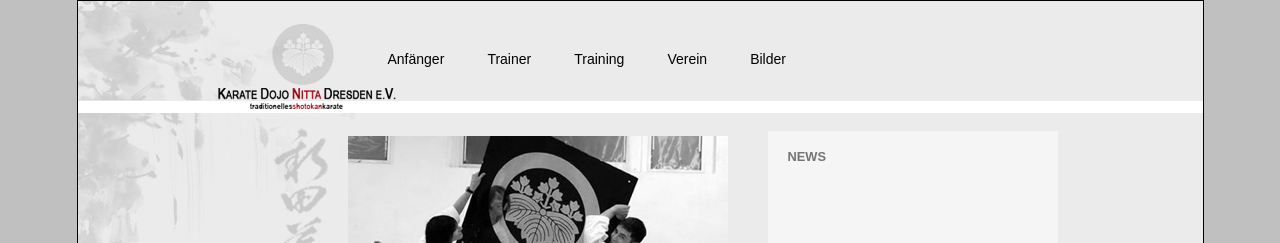
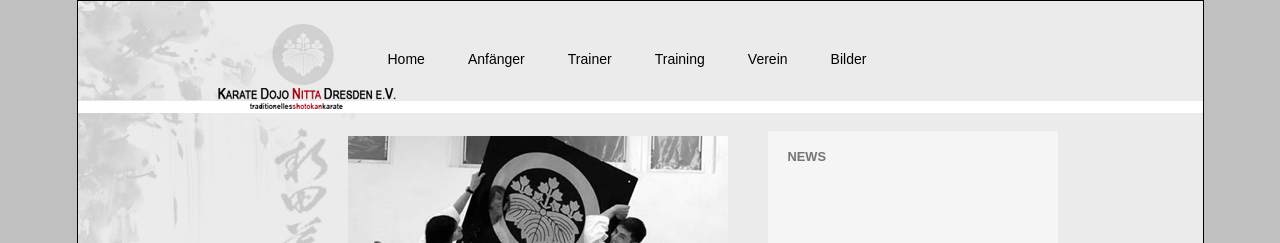
Before and after one commit to phipse/NittaSeite, a Jekyll site: the page built from index.html, in a window 1280 px wide. Shown: the top 243 px of the page. Built offline with Jekyll 4.4.1, drawn with Linux system fonts in a browser that asks for light colours.

Commit message:
Home button && ToDo

```diff
--- a/_layouts/default.html
+++ b/_layouts/default.html
@@ -27,6 +27,8 @@
 	  <header>
 	  	<nav id="menu">
 	  		<ul>
+			  <!-- TODO: Home button unter NITTA Logo vom Layout -->
+	  			<li><a href="/" title="Home">Home</a></li>
 	  			<li><a href="/anfaenger.html" title="Anfaenger">Anfänger</a></li>
 	  			<li><a href="/trainer.html" title="Trainer">Trainer</a></li>
 	  			<li><a href="/training.html" title="Training">Training</a></li>
```
